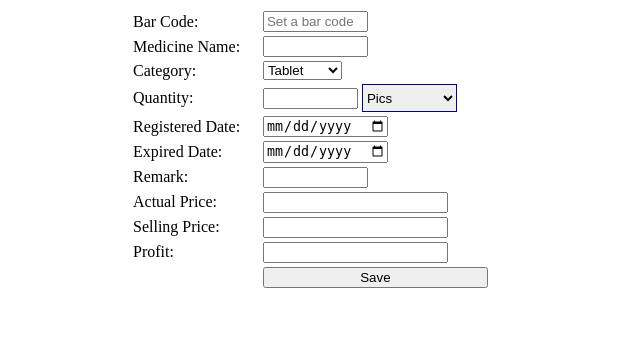
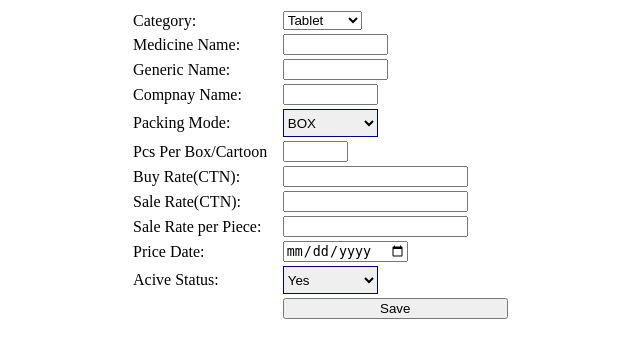
Before and after one commit to ARBhuiyanSP/global-pharma, a PHP site: page /product/index.php?invoice_number=1 in a window 1280 px wide. Shown: the top 358 px of the page, without its empty margins (310-950 px from the left). Run offline with PHP 8.4, Linux system fonts and the light colour scheme; a user stored in the database is signed in.

Commit message:
first commit

```diff
--- a/product/index.php
+++ b/product/index.php
@@ -12,14 +12,7 @@
 <body>
 	<form method="POST" action="register.php?invoice_number=<?php echo $_GET['invoice_number']?>">
 		<table id="table" style="width: 400px; margin: auto;overflow-x:auto; overflow-y: auto;">
-			<tr>
-				<td>Bar Code:</td>
-				<td><input type="text" name="bar_code" id="bar_code" size="10" placeholder="Set a bar code"></td>
-			</tr>
-			<tr id="row1">
-				<td>Medicine Name:</td>
-				<td><input type="text" name="med_name"  id="med_name" size="10" required ></td>
-			</tr>
+
 			<tr>
 				<td>Category:</td>
 				<td>
@@ -32,44 +25,68 @@
 					</select>
 				</td>
 			</tr>
+			<tr id="row1">
+				<td>Medicine Name:</td>
+				<td><input type="text" name="med_name"  id="med_name" size="10" required ></td>
+			</tr>
+			<tr id="row1">
+				<td>Generic Name:</td>
+				<td><input type="text" name="med_name"  id="med_name" size="10" required ></td>
+			</tr>
 			<tr>
-				<td>Quantity:</td>
+				<td>Compnay Name:</td>
 				<!-- For more projects: Visit codeastro.com  -->
 				<td><input type="number" style="width: 95px;" name="quantity">
+
+				</td>
+			</tr>
+			<tr>
+				<td>Packing Mode:</td>
+				<!-- For more projects: Visit codeastro.com  -->
+				<td>
 					<select style="width: 95px; height: 28px; border-color: #000080" name="sell_type" >
-						<option value="Pics">Pics</option>
-						<option value="Bot">Bot</option>
-						<option value="Stp">Stp</option>
-						<option value="Tab">Tab</option>
-						<option value="Sachet">Sachet</option>
-						<option value="Unit">Unit</option>
-						<option value="Tube">Tube</option>
+						<option value="Pics">BOX</option>
+						<option value="Bot">Pcs</option>
+						<option value="Stp">BOTTLE</option>
+						<option value="Tab">SET</option>
+						<option value="Sachet">NOS</option>
+						<option value="Unit">VIAL</option>
+
 					</select>
 				</td>
 			</tr>
 			<tr>
-				<td>Registered Date:</td>
-				<td><input type="date"  name="reg_date" id="reg_date" size="5"  required>  </td>
+				<td>Pcs Per Box/Cartoon</td>
+				<td><input type="text"  name="reg_date" id="" size="5"  required>  </td>
 			</tr>
+
 			<tr>
-				<td>Expired Date:</td>
-				<td><input type="date" name="exp_date" id="exp_date" size="5"  required></td>
-			</tr>
-			<tr>
-				<td>Remark:</td>
-				<td><input type="text" name="company" id="company" size="10"></td>
-			</tr>
-			<tr>
-                <td>Actual Price:</td>
+                <td>Buy Rate(CTN):</td>
 				<td><input type="number" name="actual_price" id="actual_price"></td>
 			</tr>
 			<tr>
-                <td>Selling Price:</td>
+                <td>Sale Rate(CTN):</td>
 				<td><input type="number" name="selling_price" id="selling_price"></td>
 			</tr>
 			<tr><!-- For more projects: Visit codeastro.com  -->
-                <td>Profit:</td>
+                <td>Sale Rate per Piece:</td>
 				<td><input type="text" name="profit_price" id="profit_price"></td>
+			</tr>
+
+			<tr>
+				<td>Price Date:</td>
+				<td><input type="date"  name="reg_date" id="reg_date" size="5"  required>  </td>
+			</tr>
+
+			<tr>
+				<td>Acive Status:</td>
+				<!-- For more projects: Visit codeastro.com  -->
+				<td>
+					<select style="width: 95px; height: 28px; border-color: #000080" name="sell_type" >
+						<option value="Pics">Yes</option>
+						<option value="Pics">No</option>
+					</select>
+				</td>
 			</tr>
 			<tr>
 				<td></td>
--- a/top_menu.php
+++ b/top_menu.php
@@ -44,11 +44,17 @@
 						?>
 					</li>
 					<li><a href="product/view.php?invoice_number=<?php echo $_GET['invoice_number']?>"><span class="icon-qrcode"></span> Products</a></li>
+
 					<li><a href="supplier/view.php?invoice_number=<?php echo $_GET['invoice_number']?>"><span class="icon-group"></span> Suppliers</a></li>
+
 					<li><a href="company/view.php?invoice_number=<?php echo $_GET['invoice_number']?>"><span class="icon-flag"></span> Brand/Company</a></li>
+
 					<li><a href="purchase.php?invoice_number=<?php echo $_GET['invoice_number']?>"><span class="icon-tasks"></span> Purchase</a></li>
+
 					<li><a href="home.php?invoice_number=<?php echo $_GET['invoice_number']?>"><span class="icon-shopping-cart"></span> Sales</a></li>
+
 					<li><a href="sales_report.php?invoice_number=<?php echo $_GET['invoice_number']?>"><span class="icon-bar-chart"></span> Report</a></li>
+
 					<!--<li><a href="backup.php?invoice_number=<?php echo $_GET['invoice_number']?>"><span class="icon-folder-open"></span> Backup</a></li> --->
 					<li><a href="logout.php" class="link"><font color='red'><span class="icon-off"></span></font> Logout</a></li>
 				</ul>
```
